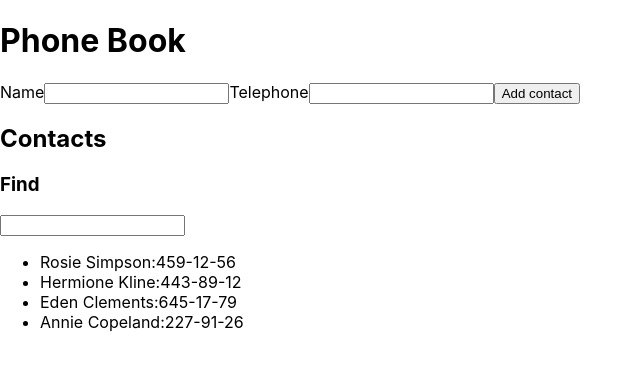
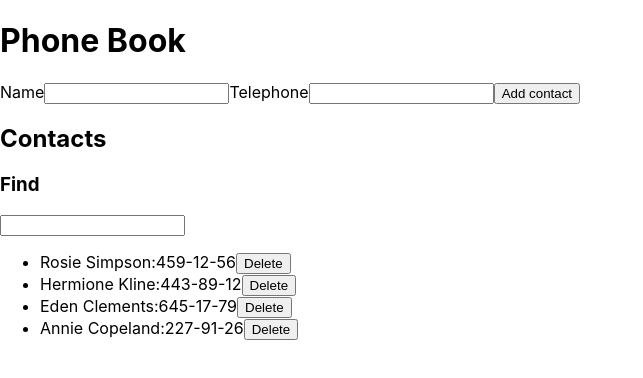
Before and after one commit to ansachuk/goit-react-hw-02-phonebook, a React (Create React App) app: page / in a window 1280 px wide. Shown: the top 378 px of the page, without its empty margins (0-643 px from the left). Built offline with nearby package versions, Linux system fonts and the light colour scheme.

Commit message:
finish step 6

```diff
--- a/src/components/App.jsx
+++ b/src/components/App.jsx
@@ -21,6 +21,14 @@
   onInputChange = e => {
     const { name, value } = e.currentTarget;
     this.setState({ [name]: value });
+  };
+
+  onDeleteClick = id => {
+    return this.setState(prevState => {
+      return {
+        contacts: prevState.contacts.filter(contact => contact.id !== id),
+      };
+    });
   };
 
   onContactSave = contactData => {
@@ -50,7 +58,11 @@
         <h2>Contacts</h2>
 
         <Filter onInputChange={onInputChange} filter={state.filter} />
-        <ContactList contacts={state.contacts} filter={state.filter} />
+        <ContactList
+          contacts={state.contacts}
+          filter={state.filter}
+          onDeleteClick={this.onDeleteClick}
+        />
       </>
     );
   }
--- a/src/components/ContactList/ContactList.jsx
+++ b/src/components/ContactList/ContactList.jsx
@@ -1,13 +1,20 @@
 import React from 'react';
 
-const ContactList = ({ contacts, filter }) => {
+const ContactList = ({ contacts, filter, onDeleteClick }) => {
   return (
     <ul>
       {contacts
         .filter(({ name }) => name.toLowerCase().includes(filter.toLowerCase()))
-        .map(({ name, number }) => (
+        .map(({ name, number, id }) => (
           <li key={name}>
             {name}:{number}
+            <button
+              onClick={() => {
+                onDeleteClick(id);
+              }}
+            >
+              Delete
+            </button>
           </li>
         ))}
     </ul>
```
